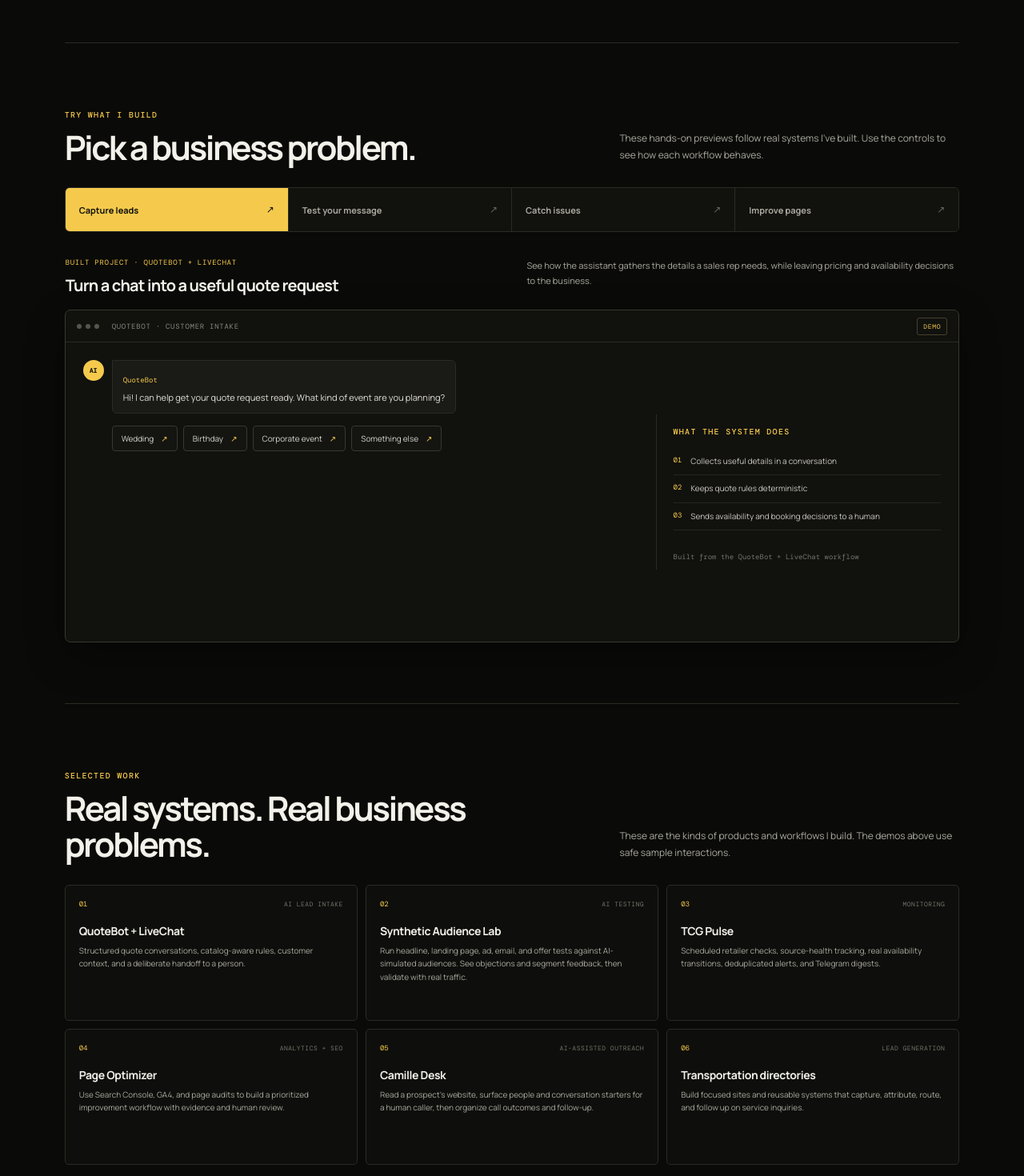
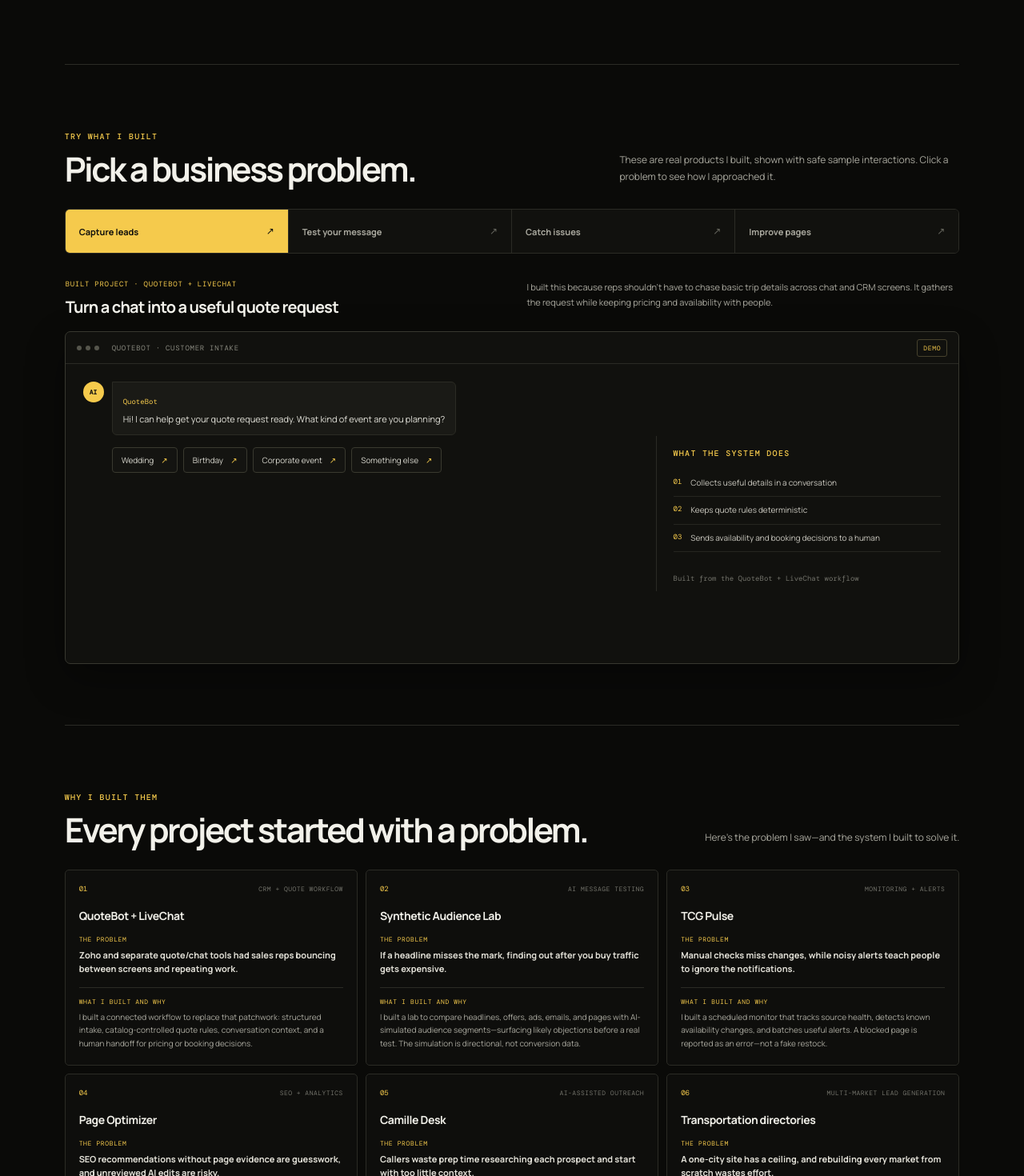
Before and after one commit to partybusexperts/DKWork, a Next.js app: page / in a window 1280 px wide. Shown: the part 700-2170 px from the top of the page at 80% size. Built offline with nearby package versions, Linux system fonts and the light colour scheme.

Commit message:
Tell the story behind each portfolio project

```diff
--- a/app/globals.css
+++ b/app/globals.css
@@ -171,6 +171,11 @@ a{color:inherit}
 .project-type{color:var(--quiet);font:8px var(--mono);text-transform:uppercase;letter-spacing:.06em}
 .project-card h3{font-size:14px;letter-spacing:-.03em;margin:18px 0 7px}
 .project-card p{color:var(--muted);font-size:10px;line-height:1.65;margin:0}
+.project-card h3{margin-bottom:15px}
+.project-label,.project-build>span{display:block;color:var(--yellow);font:8px var(--mono);letter-spacing:.08em}
+.project-card p.project-problem{margin:6px 0 14px;color:#e3e1d8;font-size:11px;font-weight:700;line-height:1.55}
+.project-build{border-top:1px solid var(--line);padding-top:12px}
+.project-build p{margin-top:6px}
 .closing{display:flex;align-items:center;justify-content:space-between;gap:32px;padding:43px 0 48px;border-top:1px solid var(--line)}
 .closing h2{font-size:clamp(28px,4vw,44px);letter-spacing:-.06em;margin:10px 0 9px}
 .closing p{max-width:650px;color:var(--muted);font-size:11px;line-height:1.75;margin:0}
--- a/app/page.tsx
+++ b/app/page.tsx
@@ -5,19 +5,19 @@ import { useState } from "react";
 type DemoId = "quotebot" | "audience" | "pulse" | "optimizer";
 
 const demos: { id: DemoId; label: string; title: string; source: string; intro: string }[] = [
-  { id: "quotebot", label: "Capture leads", title: "Turn a chat into a useful quote request", source: "QuoteBot + LiveChat", intro: "See how the assistant gathers the details a sales rep needs, while leaving pricing and availability decisions to the business." },
-  { id: "audience", label: "Test your message", title: "Find the message worth testing", source: "Synthetic Audience Lab", intro: "Compare page headlines with simulated customer feedback. The full product explores objections and audience segments before real traffic is spent." },
-  { id: "pulse", label: "Catch issues", title: "Catch meaningful changes automatically", source: "TCG Pulse", intro: "A product monitor checks sources, spots real state changes, filters noise, and batches useful alerts." },
-  { id: "optimizer", label: "Improve pages", title: "Turn search data into the next action", source: "Page Optimizer", intro: "Connect page evidence from Search Console and GA4 to a clear review queue, with a person approving any change." }
+  { id: "quotebot", label: "Capture leads", title: "Turn a chat into a useful quote request", source: "QuoteBot + LiveChat", intro: "I built this because reps shouldn't have to chase basic trip details across chat and CRM screens. It gathers the request while keeping pricing and availability with people." },
+  { id: "audience", label: "Test your message", title: "Find the message worth testing", source: "Synthetic Audience Lab", intro: "I built this to screen ideas before spending on real traffic. AI-simulated feedback can surface likely objections; only a real experiment measures conversions." },
+  { id: "pulse", label: "Catch issues", title: "Catch meaningful changes automatically", source: "TCG Pulse", intro: "I built this because a broken source should never look like a real restock. It separates page failures from confirmed product changes and filters alert noise." },
+  { id: "optimizer", label: "Improve pages", title: "Turn search data into the next action", source: "Page Optimizer", intro: "I built this because SEO advice needs page-level evidence. It joins Search Console, GA4, and deterministic audits, then leaves changes for a person to approve." }
 ];
 
 const projects = [
-  { name: "QuoteBot + LiveChat", type: "AI lead intake", text: "Structured quote conversations, catalog-aware rules, customer context, and a deliberate handoff to a person." },
-  { name: "Synthetic Audience Lab", type: "AI testing", text: "Run headline, landing page, ad, email, and offer tests against AI-simulated audiences. See objections and segment feedback, then validate with real traffic." },
-  { name: "TCG Pulse", type: "Monitoring", text: "Scheduled retailer checks, source-health tracking, real availability transitions, deduplicated alerts, and Telegram digests." },
-  { name: "Page Optimizer", type: "Analytics + SEO", text: "Use Search Console, GA4, and page audits to build a prioritized improvement workflow with evidence and human review." },
-  { name: "Camille Desk", type: "AI-assisted outreach", text: "Read a prospect’s website, surface people and conversation starters for a human caller, then organize call outcomes and follow-up." },
-  { name: "Transportation directories", type: "Lead generation", text: "Build focused sites and reusable systems that capture, attribute, route, and follow up on service inquiries." }
+  { name: "QuoteBot + LiveChat", type: "CRM + quote workflow", problem: "Zoho and separate quote/chat tools had sales reps bouncing between screens and repeating work.", story: "I built a connected workflow to replace that patchwork: structured intake, catalog-controlled quote rules, conversation context, and a human handoff for pricing or booking decisions." },
+  { name: "Synthetic Audience Lab", type: "AI message testing", problem: "If a headline misses the mark, finding out after you buy traffic gets expensive.", story: "I built a lab to compare headlines, offers, ads, emails, and pages with AI-simulated audience segments—surfacing likely objections before a real test. The simulation is directional, not conversion data." },
+  { name: "TCG Pulse", type: "Monitoring + alerts", problem: "Manual checks miss changes, while noisy alerts teach people to ignore the notifications.", story: "I built a scheduled monitor that tracks source health, detects known availability changes, and batches useful alerts. A blocked page is reported as an error—not a fake restock." },
+  { name: "Page Optimizer", type: "SEO + analytics", problem: "SEO recommendations without page evidence are guesswork, and unreviewed AI edits are risky.", story: "I built a page-level workflow using Search Console, GA4, and deterministic audits to identify the next review action. A person checks the evidence and approves changes; it doesn't publish for you." },
+  { name: "Camille Desk", type: "AI-assisted outreach", problem: "Callers waste prep time researching each prospect and start with too little context.", story: "I built a desk that turns a prospect's website into likely contacts, related vendors, and three concise talking points—then organizes call outcomes and follow-ups. A human makes the call using a consistent script." },
+  { name: "Transportation directories", type: "Multi-market lead generation", problem: "A one-city site has a ceiling, and rebuilding every market from scratch wastes effort.", story: "I built reusable directory systems to launch focused sites across markets, capture and attribute inquiries, and route them to operators. Selling qualified surplus leads is a revenue option when partner demand supports it—not revenue I’m claiming here." }
 ];
 
 function QuoteBotDemo() {
@@ -112,9 +112,9 @@ export default function Home() {
   return <main className="portfolio">
     <header className="site-nav"><a className="wordmark" href="#top"><span>DK</span><strong>DAN KOLBABA</strong></a><nav><a href="#work">Work I built</a><a href="mailto:hello@leadwave.dev" className="nav-contact">Talk about your project <span>↗</span></a></nav></header>
 
-    <section className="hero" id="top"><div className="hero-copy"><span className="eyebrow">AI · CUSTOM SOFTWARE · AUTOMATION</span><h1>Stop letting good leads<br /><em>go cold.</em></h1><p>I build AI systems that qualify inquiries, prepare follow-up, test what converts, and flag problems early—fitted to your workflow, with a human in control.</p><div className="hero-actions"><button className="yellow-button" onClick={tryDemo}>Try a system <span>↓</span></button><a href="mailto:hello@leadwave.dev">Tell me what you want to improve <span>↗</span></a></div><div className="hero-promise"><span /> Clear updates. Real progress. No mystery handoff.</div></div><div className="hero-side"><div className="hero-terminal"><div className="terminal-head"><span><i /><i /><i /></span><small>QUOTEBOT · SAMPLE</small></div><div className="terminal-body quote-preview"><span className="preview-kicker">NEW CUSTOMER MESSAGE</span><div className="preview-customer">“I need a party bus for 20 friends.”</div><div className="preview-assistant"><span className="assistant-mark">AI</span><div><small>QuoteBot</small><p>Sure—what date and pickup city should we start with?</p></div></div><div className="preview-handoff"><span>LEAD INTAKE</span><strong>Ready for sales follow-up</strong><small>Pricing and availability stay with your team.</small></div></div></div><div className="hero-caption">Sample workflow · no live customer data.</div></div></section>
+    <section className="hero" id="top"><div className="hero-copy"><span className="eyebrow">AI · CUSTOM SOFTWARE · AUTOMATION</span><h1>Stop letting good leads<br /><em>go cold.</em></h1><p>I built these for problems I know firsthand: quote requests missing key details, sales work scattered across tools, and important changes buried in noise. Each demo shows the system I made to fix one.</p><div className="hero-actions"><button className="yellow-button" onClick={tryDemo}>Try a system <span>↓</span></button><a href="mailto:hello@leadwave.dev">Tell me what you want to improve <span>↗</span></a></div><div className="hero-promise"><span /> Clear updates. Real progress. No mystery handoff.</div></div><div className="hero-side"><div className="hero-terminal"><div className="terminal-head"><span><i /><i /><i /></span><small>QUOTEBOT · SAMPLE</small></div><div className="terminal-body quote-preview"><span className="preview-kicker">NEW CUSTOMER MESSAGE</span><div className="preview-customer">“I need a party bus for 20 friends.”</div><div className="preview-assistant"><span className="assistant-mark">AI</span><div><small>QuoteBot</small><p>Sure—what date and pickup city should we start with?</p></div></div><div className="preview-handoff"><span>LEAD INTAKE</span><strong>Ready for sales follow-up</strong><small>Pricing and availability stay with your team.</small></div></div></div><div className="hero-caption">Sample workflow · no live customer data.</div></div></section>
 
-    <section className="demo-section" id="demo-lab"><div className="section-heading"><div><span className="eyebrow">TRY WHAT I BUILD</span><h2>Pick a business problem.</h2></div><p>These hands-on previews follow real systems I’ve built. Use the controls to see how each workflow behaves.</p></div>
+    <section className="demo-section" id="demo-lab"><div className="section-heading"><div><span className="eyebrow">TRY WHAT I BUILT</span><h2>Pick a business problem.</h2></div><p>These are real products I built, shown with safe sample interactions. Click a problem to see how I approached it.</p></div>
       <div className="demo-tabs" role="tablist" aria-label="Interactive system demos">{demos.map((demo) => <button key={demo.id} role="tab" aria-selected={active === demo.id} className={active === demo.id ? "demo-tab active" : "demo-tab"} onClick={() => setActive(demo.id)}><span>{demo.label}</span><b>↗</b></button>)}</div>
       <div className="demo-intro"><div><span className="demo-source">BUILT PROJECT · {selected.source.toUpperCase()}</span><h3>{selected.title}</h3></div><p>{selected.intro}</p></div>
       {active === "quotebot" && <QuoteBotDemo />}
@@ -123,7 +123,7 @@ export default function Home() {
       {active === "optimizer" && <OptimizerDemo />}
     </section>
 
-    <section className="work-section" id="work"><div className="section-heading"><div><span className="eyebrow">SELECTED WORK</span><h2>Real systems. Real business problems.</h2></div><p>These are the kinds of products and workflows I build. The demos above use safe sample interactions.</p></div><div className="project-grid">{projects.map((project, index) => <article className="project-card" key={project.name}><div className="project-card-top"><span className="project-index">0{index + 1}</span><span className="project-type">{project.type}</span></div><h3>{project.name}</h3><p>{project.text}</p></article>)}</div></section>
+    <section className="work-section" id="work"><div className="section-heading"><div><span className="eyebrow">WHY I BUILT THEM</span><h2>Every project started with a problem.</h2></div><p>Here’s the problem I saw—and the system I built to solve it.</p></div><div className="project-grid">{projects.map((project, index) => <article className="project-card" key={project.name}><div className="project-card-top"><span className="project-index">0{index + 1}</span><span className="project-type">{project.type}</span></div><h3>{project.name}</h3><span className="project-label">THE PROBLEM</span><p className="project-problem">{project.problem}</p><div className="project-build"><span>WHAT I BUILT AND WHY</span><p>{project.story}</p></div></article>)}</div></section>
 
     <section className="closing"><div><span className="eyebrow">GOT A PROCESS THAT IS COSTING YOU TIME?</span><h2>Let’s make the next step easier.</h2><p>Tell me what your team struggles with. I’ll ask the questions early, explain tradeoffs, and show you what’s happening as the build moves forward.</p></div><a className="yellow-button contact-cta" href="mailto:hello@leadwave.dev">Start a conversation <span>↗</span></a></section>
     <footer className="site-footer"><span>Dan Kolbaba · AI and custom software</span><span>© 2026</span></footer>
```
